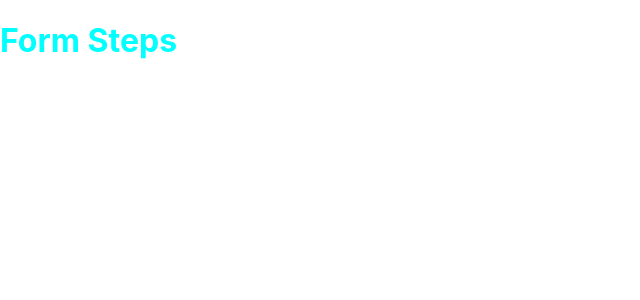
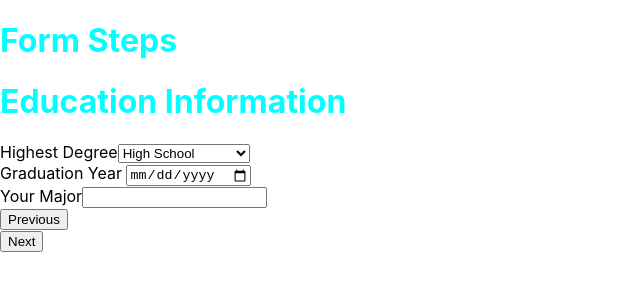
Before and after one commit to Sondos-Amr/React-Multi-Step-Form, a React (Create React App) app: page / in a window 1280 px wide. Both pictures are taken after typing "Sample", "Sample", "name@example.com", "5551234" into the empty fields and a click on the button "Next". Shown: the top 300 px of the page, without its empty margins (0-640 px from the left). Built offline with nearby package versions, Linux system fonts and the light colour scheme.

Commit message:
Add step 2 with Education Information Field

```diff
--- a/src/App.jsx
+++ b/src/App.jsx
@@ -13,6 +13,12 @@ export default function App() {
   function handlePreStepClick() {
     setStep(step - 1);
   }
+  const highestDegree = [
+    "High School",
+    "Bachelor's Degree",
+    "Master's Degree",
+    "PhD",
+  ];
 
   return (
     <div className="form-container">
@@ -36,6 +42,25 @@ export default function App() {
             <Btn nameButton="Next" onClick={handleNextStepClick} />
           </>
         )}
+
+        {/* // step 2 */}
+        {step === 2 && (
+          <>
+            <TopTitle title="Education Information" />
+            <div className="personalInfo">
+              <label>Highest Degree</label>
+              <select>
+                {highestDegree.map((degree, index) => (
+                  <option key={index}>{degree}</option>
+                ))}
+              </select>
+              <InputField label="Graduation Year " type="date" />
+              <InputField label=" Your Major" type="text" />
+            </div>
+            <Btn nameButton="Previous" onClick={handlePreStepClick} />
+            <Btn nameButton="Next" onClick={handleNextStepClick} />
+          </>
+        )}
       </form>
     </div>
   );
```
